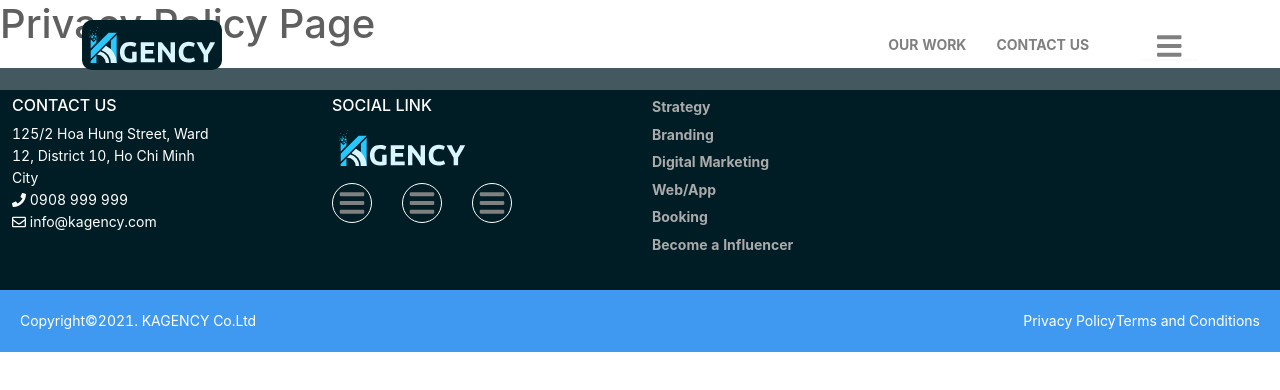
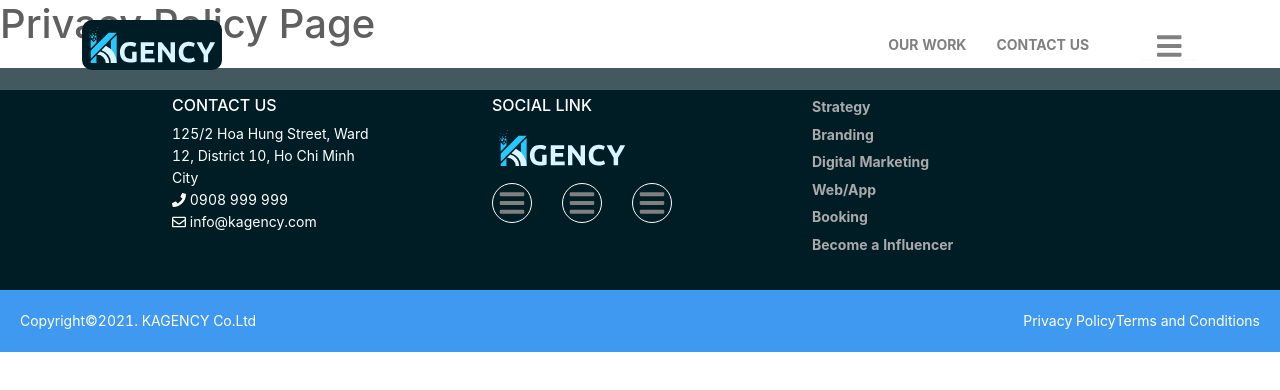
Before and after one commit to tannht/king-agency, a React (Create React App) app: page /privacy-policy in a window 1280 px wide. Shown: the top 390 px of the page. Built offline with nearby package versions, Linux system fonts and the light colour scheme; a web font is replaced by a local one.

Commit message:
center footer

```diff
--- a/src/components/Footer.jsx
+++ b/src/components/Footer.jsx
@@ -4,7 +4,7 @@ import SubMenu from "./sub_components/SubMenu";
 function Footer() {
   return (
     <div className="footer">
-      <div className="row footer-content">
+      <div className="row footer-content justify-content-center">
         <div className="col-xs-12 col-sm-12 col-md-3 col-lg-3 col-xl-3">
           {/* INFO */}
           <h3>Contact Us</h3>
```
Also changed, not shown: 1 other file (tests, documents, lock files or other folders).
